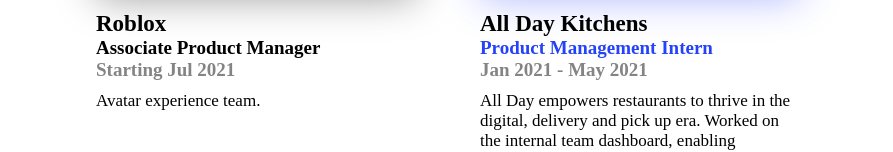
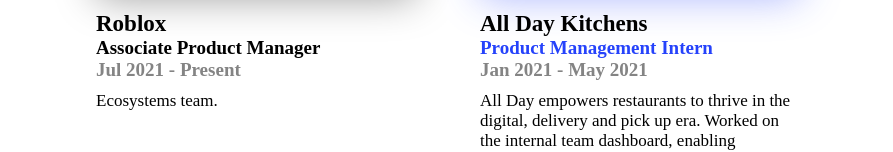
Before and after one commit to deevyb/deevyb, a plain HTML site: page experience.html in a window 1280 px wide. Shown: the part 793-945 px from the top of the page, without its empty margins (192-1085 px from the left). Drawn offline with nearby package versions, Linux system fonts and the light colour scheme.

Commit message:
remove resume, update Roblox work card

```diff
--- a/experience.html
+++ b/experience.html
@@ -83,8 +83,8 @@
 				</a>
 				<h5>Roblox</h5>
 				<h6 style="color:#000000;">Associate Product Manager</h6>
-				<h6>Starting Jul 2021</h6>
-				<p>Avatar experience team.</p>
+				<h6>Jul 2021 - Present</h6>
+				<p>Ecosystems team.</p>
 			</div>
 			<div class="card">
 				<a href="https://alldaykitchens.com" target="_blank">
```
Also changed, not shown: index.html (+1 -1 lines), assets/img/me3.jpeg (deleted), 2 other files.
